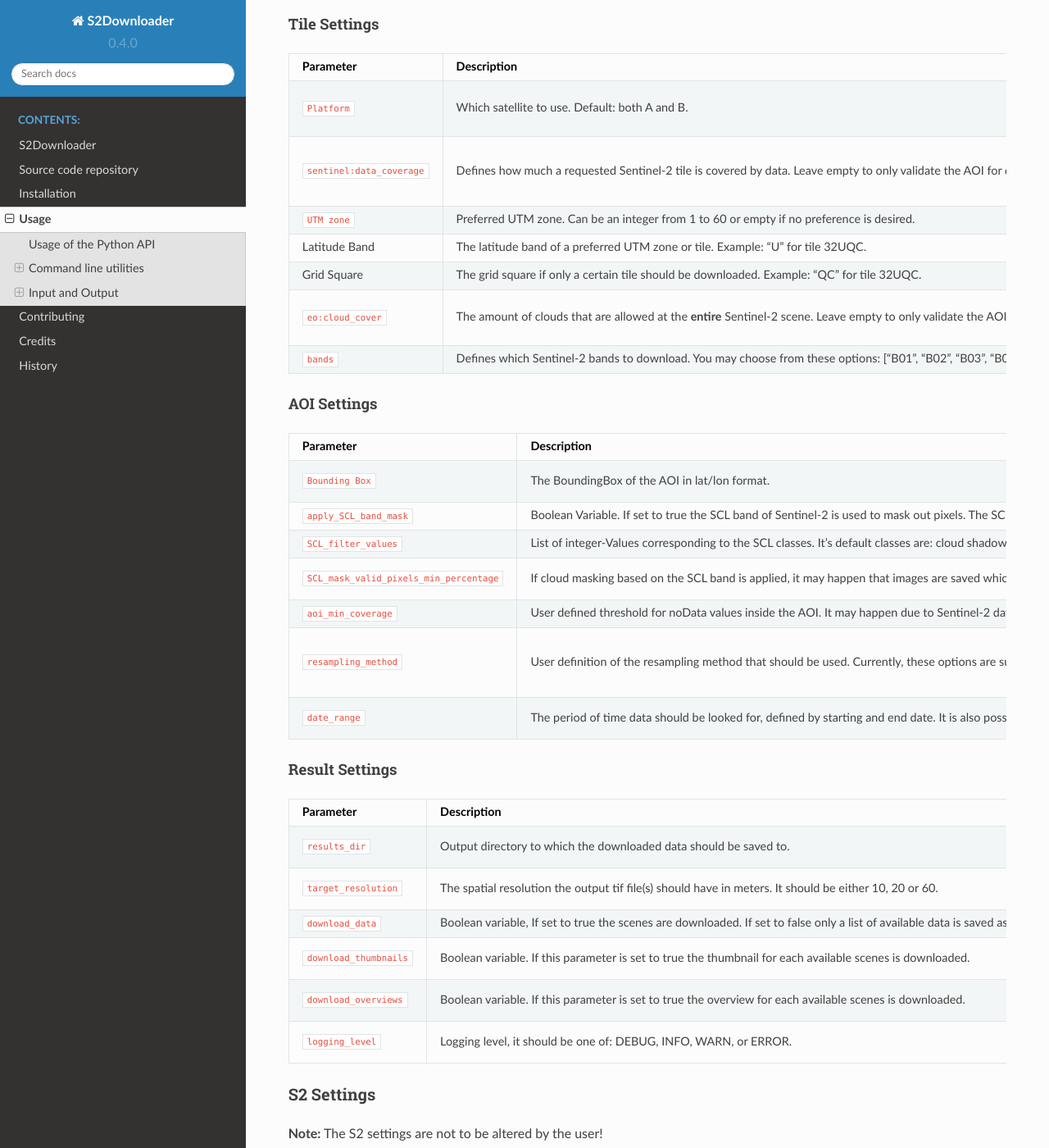
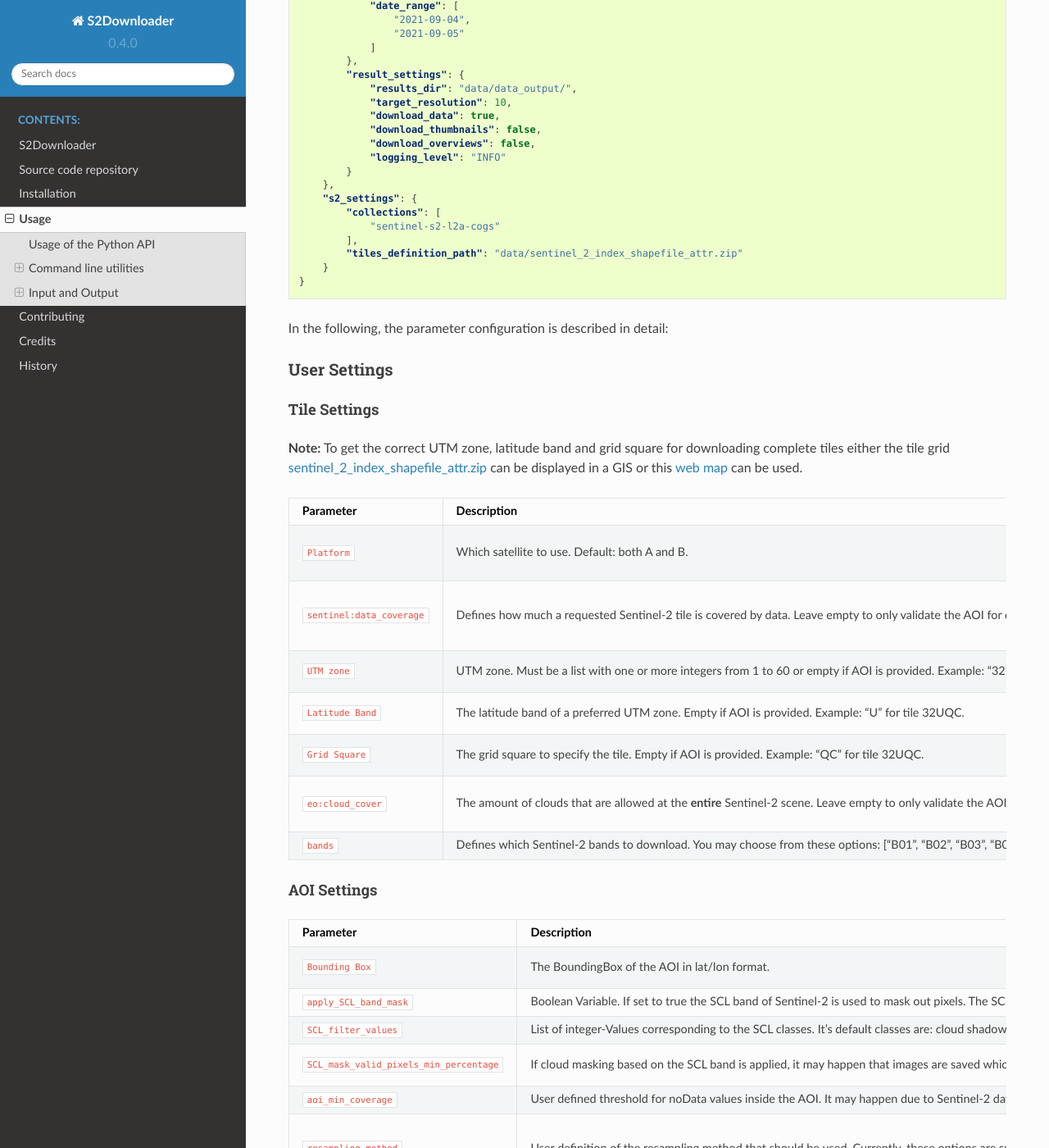
Before and after one commit to FernLab/s2downloader, a Sphinx documentation site: the page built from docs/usage.rst, in a window 1280 px wide and 1400 px high, scrolled down 1626 px. Shown: the whole window at 82% size. Built offline with Sphinx 7.4.7 and the Read the Docs theme 2.0.0, drawn with Linux system fonts in a browser that asks for light colours; pages that are not in the unit, such as notebooks, are missing from menus; some of the changed text lies outside the part shown.

Commit message:
align documentation to the latest changes in v0.4.0

```diff
--- a/README.rst
+++ b/README.rst
@@ -22,7 +22,7 @@ For detailed information, refer to the `documentation <https://fernlab.git-pages
 Feature overview
 ----------------
 
-The **Sentinel2Downloader** allows to download Sentinel-2 L2A data from the cost-free `element84 AWS <https://registry.opendata.aws/sentinel-2-l2a-cogs/>`_ Amazon Cloud server. It specifically serves the purpose to download only data for user-defined area of interests (AOI), defined by a bounding box.
+The **Sentinel2Downloader** allows to download Sentinel-2 L2A data from the cost-free `element84 AWS <https://registry.opendata.aws/sentinel-2-l2a-cogs/>`_ Amazon Cloud server. It specifically serves the purpose to download data for user-defined area of interests (AOI), defined by a bounding box or whole tiles which are the original data product provided by ESA.
 
 Features
 ########
@@ -32,6 +32,7 @@ Features
 * download atmospheric corrected L2A Sentinel-2 thumbnail, overview, and data from AWS
 * provide single date or time range for finding data at the server
 * select which individual bands to download, the following bands are supported: ``"B01"``, ``"B02"``, ``"B03"``, ``"B04"``, ``"B05"``, ``"B06"``, ``"B07"``, ``"B08"``, ``"B8A"``, ``"B09"``, ``"B11"``, ``"B12"``
+* provide UTM zone, latitude band and grid square to download whole tiles
 
 
 **Features on AOI level**
--- a/docs/usage.rst
+++ b/docs/usage.rst
@@ -18,6 +18,7 @@ To use S2Downloader in a project::
 
     Config(**config)
     s2DataDownloader(config_dict=config)
+
 ----
 
 Command line utilities
@@ -39,29 +40,56 @@ Input and Output
 Expected Input Configuration
 ----------------------------
 
-The package expects a configuration file in ``json`` format, like the `default_config.json`_ in the repository . A valid configuration for downloading data might look like follows:
+The package expects a configuration file in ``json`` format, like the `default_config.json <https://git.gfz-potsdam.de/fernlab/products/misac/misac-2/s2downloader/-/blob/main/data/default_config.json>`_ in the repository. A valid configuration for downloading data might look like follows:
 
 .. code-block:: json
 
     {
         "user_settings": {
             "tile_settings": {
-                "platform" : {"in": ["sentinel-2b", "sentinel-2a"]},
-                "sentinel:data_coverage": {"ge": 0},
+                "platform": {
+                    "in": [
+                        "sentinel-2b",
+                        "sentinel-2a"
+                    ]
+                },
+                "sentinel:data_coverage": {
+                    "ge": 0
+                },
                 "sentinel:utm_zone": {},
                 "sentinel:latitude_band": {},
                 "sentinel:grid_square": {},
-                "eo:cloud_cover": {"le": 100},
-                "bands": ["B01","B02", "B05"]
+                "eo:cloud_cover": {
+                    "le": 100
+                },
+                "bands": [
+                    "B01",
+                    "B02",
+                    "B05"
+                ]
             },
             "aoi_settings": {
-                "bounding_box": [13.058397, 52.376620, 13.073049, 52.383835],
+                "bounding_box": [
+                    13.058397,
+                    52.376620,
+                    13.073049,
+                    52.383835
+                ],
                 "apply_SCL_band_mask": true,
-                "SCL_filter_values": [3, 7, 8, 9, 10],
+                "SCL_filter_values": [
+                    3,
+                    7,
+                    8,
+                    9,
+                    10
+                ],
                 "SCL_mask_valid_pixels_min_percentage": 10,
                 "aoi_min_coverage": 90,
                 "resampling_method": "cubic",
-                "date_range": ["2021-09-04", "2021-09-05"]
+                "date_range": [
+                    "2021-09-04",
+                    "2021-09-05"
+                ]
             },
             "result_settings": {
                 "results_dir": "data/data_output/",
@@ -75,9 +103,11 @@ The package expects a configuration file in ``json`` format, like the `default_c
         "s2_settings": {
             "collections": [
                 "sentinel-s2-l2a-cogs"
-            ]
+            ],
+            "tiles_definition_path": "data/sentinel_2_index_shapefile_attr.zip"
         }
     }
+
 
 
 In the following, the parameter configuration is described in detail:
@@ -87,6 +117,8 @@ User Settings
 
 Tile Settings
 #############
+
+**Note:** To get the correct UTM zone, latitude band and grid square for downloading complete tiles either the tile grid `sentinel_2_index_shapefile_attr.zip <https://git.gfz-potsdam.de/fernlab/products/misac/misac-2/s2downloader/-/blob/main/data/sentinel_2_index_shapefile_attr.zip>`_ can be displayed in a GIS or this `web map <https://eatlas.org.au/data/uuid/f7468d15-12be-4e3f-a246-b2882a324f59>`_ can be used.
 
 .. list-table::
     :header-rows: 1
@@ -102,14 +134,14 @@ Tile Settings
       - Defines how much a requested Sentinel-2 tile is covered by data. Leave empty to only validate the AOI for data coverage.
       - ``"sentinel:data_coverage": {"eq": 100}``, ``"sentinel:data_coverage": {"gt": 80}``
     * - ``UTM zone``
-      - Preferred UTM zone. Can be an integer from 1 to 60 or empty if no preference is desired.
-      - ``"sentinel:utm_zone": {}``
-    * - Latitude Band
-      - The latitude band of a preferred UTM zone or tile. Example: "U" for tile 32UQC.
-      - ``"sentinel:latitude_band": {}``
-    * - Grid Square
-      - The grid square if only a certain tile should be downloaded. Example: "QC" for tile 32UQC.
-      - ``"sentinel:grid_square": {}``
+      - UTM zone. Must be a list with one or more integers from 1 to 60 or empty if AOI is provided. Example: "32" for tile 32UQC.
+      - ``"sentinel:utm_zone": {"in": 33}``
+    * - ``Latitude Band``
+      - The latitude band of a preferred UTM zone. Empty if AOI is provided. Example: "U" for tile 32UQC.
+      - ``"sentinel:latitude_band": {"eq": "N"}``
+    * - ``Grid Square``
+      - The grid square to specify the tile. Empty if AOI is provided. Example: "QC" for tile 32UQC.
+      - ``"sentinel:grid_square": {"in": ["RK", "TE"]``
     * - ``eo:cloud_cover``
       - The amount of clouds that are allowed at the **entire** Sentinel-2 scene. Leave empty to only validate the AOI for cloud coverage.
       - ``"eo:cloud_cover": {"eq": 0}``, ``"eo:cloud_cover": {"lt": 20}``
@@ -195,9 +227,15 @@ S2 Settings
     * - ``collections``
       - The Sentinel-2 preprocessing level of data to be downloaded. Currently only the S2 L2A download is tested.
       - ``"collections": ["sentinel-s2-l2a-cogs"]``
+    * - ``"tiles_definition_path``
+      - Path to the tile grid of Sentinel-2 data.
+      - ``"tiles_definition_path": "data/sentinel_2_index_shapefile_attr.zip"``
 
 Expected Output
 ---------------
+
+With AOI
+########
 
 The following files are saved within the defined output folder:
 
@@ -237,10 +275,18 @@ The information about the scenes for a certain date range. Example: scenes_info_
                     "id": "S2B_33UUU_20210905_0_L2A"
                 }
             ],
-            "nonzero_pixels": 100.0,
-            "valid_pixels": 100.0,
-            "data_available": true,
-            "error_info": ""
+            "nonzero_pixels": [
+                100.0
+            ],
+            "valid_pixels": [
+                100.0
+            ],
+            "data_available": [
+                true
+            ],
+            "error_info": [
+                ""
+            ]
         }
     }
 
@@ -255,3 +301,19 @@ For each date the following information is saved:
 **data_available:** If false no data for this date was found.
 
 **error_info:** If any error occurred during the download the error message will be saved here.
+
+
+With tile ID
+############
+
+The difference when downloading complete tiles is that they are sorted in multiple folders with the following structure::
+
+    <utm_zone>
+      <latitude_band>
+        <grid_square>
+          <year>
+            <month>
+              <platform>_<product_level>_<time>_<processing_baseline_number>_<relative_orbit_number>_<tile_number>_<product_id>
+                <band_number>.tif
+
+_______
```
